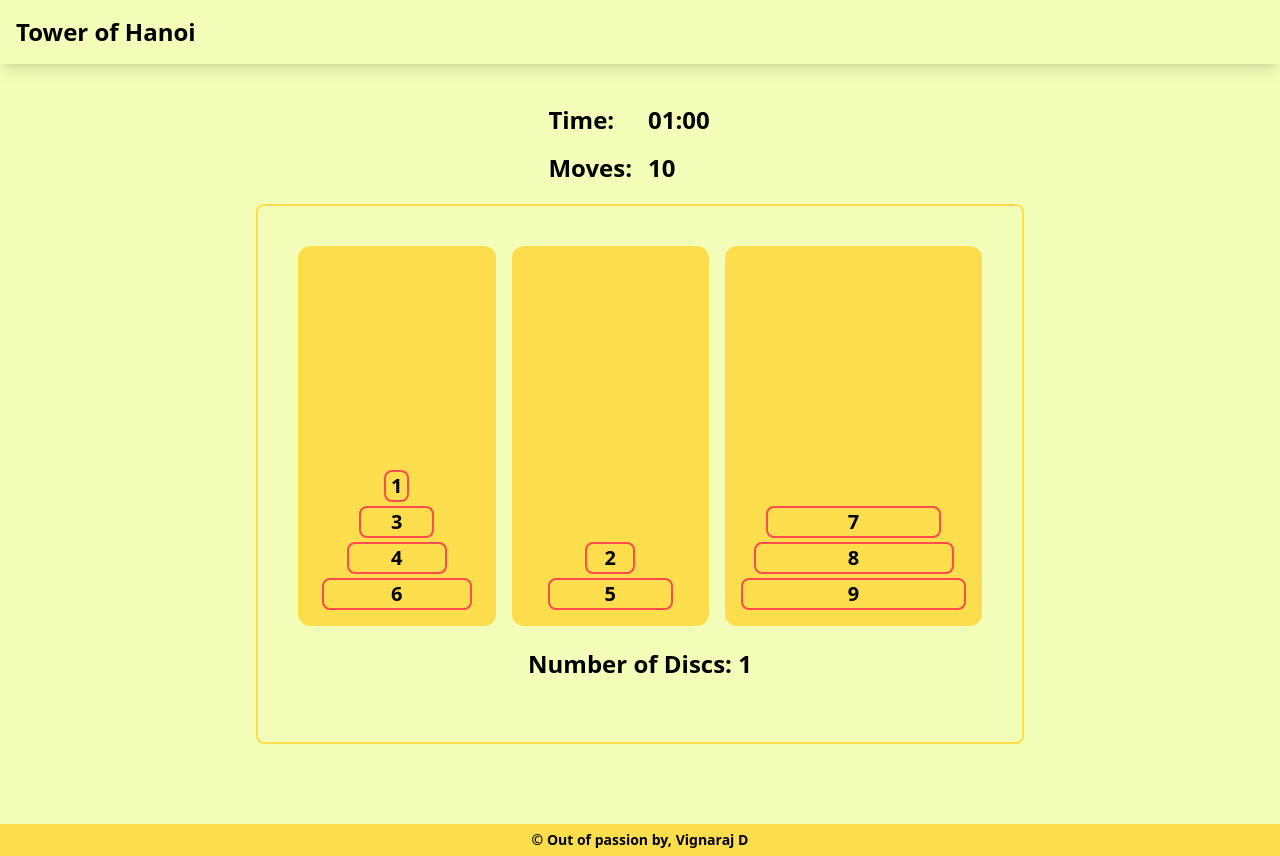
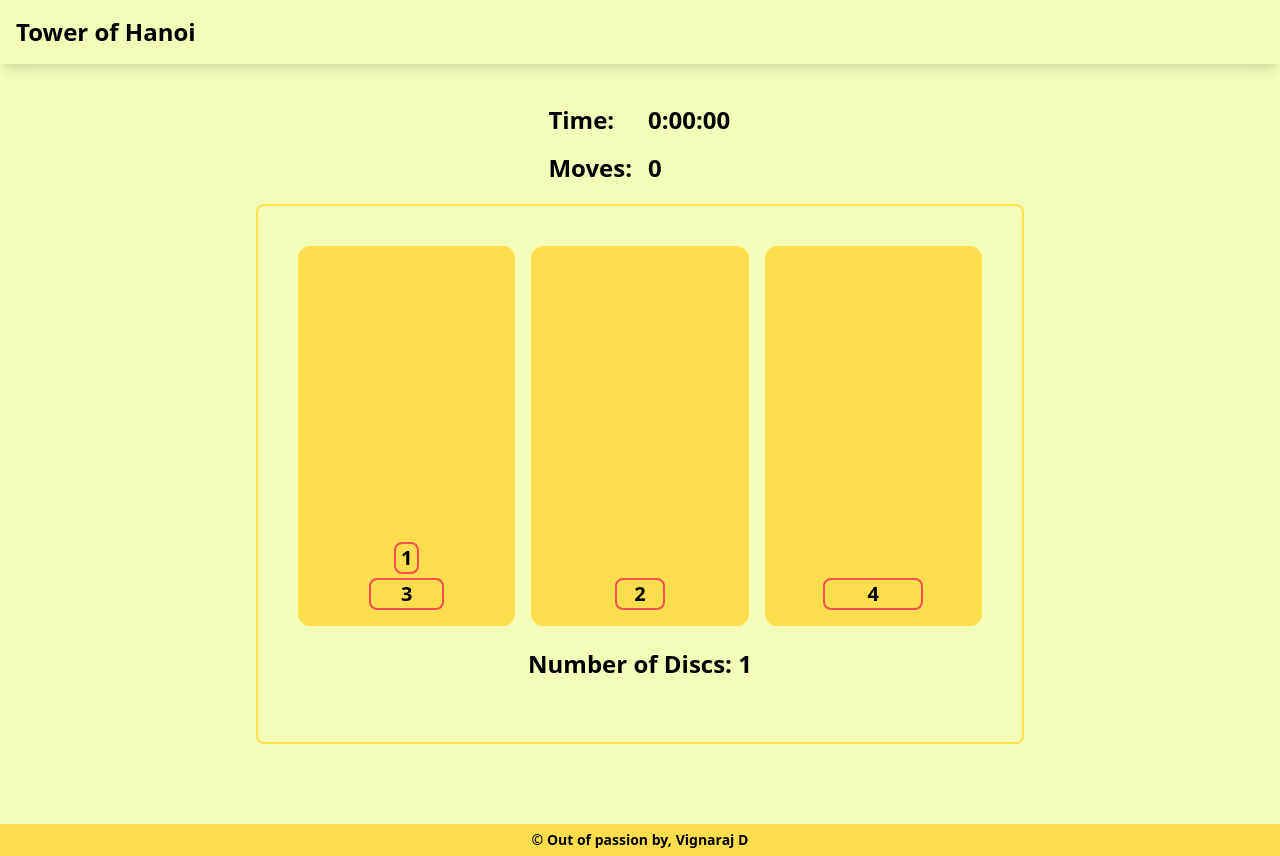
Before and after one commit to Vignaraj-1018/tower-of-hanoi, a Next.js app: page /play/1 in a window 1280 px wide. Built offline with nearby package versions, Linux system fonts and the light colour scheme.

Commit message:
gamplay setup - update

```diff
--- a/src/app/play/[count]/page.tsx
+++ b/src/app/play/[count]/page.tsx
@@ -1,17 +1,46 @@
 "use client"
-import { useState } from "react";
+import { useRouter } from "next/navigation";
+import { useEffect, useRef, useState } from "react";
 import { ToastContainer, toast } from 'react-toastify';
 import 'react-toastify/dist/ReactToastify.css';
 
 export default function count({params: { count }}: {params: { count: number }}) {
 
 
-    const [stack1, setStack1] = useState([1, 3, 4, 6]);
-    const [stack2, setStack2] = useState([2, 5]);
-    const [stack3, setStack3] = useState([7, 8, 9]);
+    const [stack1, setStack1] = useState([1, 3]);
+    const [stack2, setStack2] = useState([2]);
+    const [stack3, setStack3] = useState([4]);
 
     const [draggedItem, setDraggedItem] = useState(Number);
     const [draggedStack, setDraggedStack] = useState(String);
+
+    const [moves, setMoves] = useState(0);
+
+    const [time, setTime] = useState(0);
+    const [isRunning, setIsRunning] = useState(false);
+
+    const [timer,setTimer]:any = useState();
+
+    const [gameOver, setGameOver] = useState(false);
+    const [score, setScore] = useState(0);
+    const [name, setName] = useState(String);
+    const router = useRouter();
+
+    const timerStart = () => {
+        if (isRunning) return;
+        setIsRunning(true);
+        let timeoutId = setInterval(() => {
+        setTime((prevTime) => prevTime + 10); // Increment by 10 milliseconds
+        }, 10);
+        setTimer(timeoutId);
+    };
+
+    const formatTime = (time:any) => {
+        const seconds = ('0' + Math.floor((time / 1000) % 60)).slice(-2);
+        const minutes = ('0' + Math.floor((time / 60000) % 60)).slice(-2);
+        const hours = Math.floor(time / 3600000);
+        return `${hours}:${minutes}:${seconds}`;
+    };
 
     const handleDragStart = (e:any) => {
         let id = e.target.id.split('-');
@@ -28,6 +57,8 @@ export default function count({params: { count }}: {params: { count: number }})
 
         if (checkDragAndDrop(e.target.id)){
             dragAndDrop(e.target.id);
+            setMoves(moves + 1);
+            timerStart();
         }
         else{
             toast.warning('Invalid Move!', {
@@ -88,17 +119,54 @@ export default function count({params: { count }}: {params: { count: number }})
         }
     }
 
+    useEffect(()=>{
+        checkGameOverState();
+    },[stack1,stack2,stack3]);
+
+    const checkGameOverState = () =>{
+        console.log("Checking game over");
+        console.log(stack1);
+        console.log(stack2);
+        console.log(stack3);
+        if ((stack1.length == 0 && stack2.length == 0) || (stack1.length == 0 && stack3.length == 0) || (stack2.length == 0 && stack3.length == 0)){
+            console.log("Game over");
+            clearInterval(timer);
+            setGameOver(true);
+            let score = 5000 - (moves * 5) - (time / 2000);
+            console.log(score, time, time / 2000);
+            setScore(score);
+            toast.success('Success, You Won!', {
+                position: "top-right",
+                autoClose: 2000,
+                hideProgressBar: true,
+                closeOnClick: true,
+                pauseOnHover: true,
+                draggable: false,
+                progress: undefined,
+                theme: "light",
+                });
+        }
+    }
+
     const getWidthForDisc = (item:number) =>{
         return (item * 25) + 'px';
     }
 
     const getDragCondition = (key:number) =>{
-        if (key == 0){
+        if (key == 0 && !gameOver){
             return true;
         }
         else{
             return false;
         }
+    }
+
+    const handleSubmit = () =>{
+        console.log(name);
+    }
+
+    const handleClose = () =>{
+        router.push('/play');
     }
 
 
@@ -109,9 +177,9 @@ export default function count({params: { count }}: {params: { count: number }})
 
                 <div className="grid grid-cols-2 gap-4">
                     <div className="text-2xl font-semibold">Time:</div>
-                    <div className="text-2xl font-semibold">01:00</div>
+                    <div className="text-2xl font-semibold">{formatTime(time)}</div>
                     <div className="text-2xl font-semibold">Moves:</div>
-                    <div className="text-2xl font-semibold">10</div>
+                    <div className="text-2xl font-semibold">{moves}</div>
                 </div>
 
                 <div className="flex flex-col sm:w-4/5 w-full sm:border-2 border-secondary rounded-lg h-full sm:p-10">
@@ -135,6 +203,23 @@ export default function count({params: { count }}: {params: { count: number }})
                     <div className="flex h-1/6 w-full justify-center items-center text-2xl font-semibold">Number of Discs: {count}</div>
                 </div>
             </div>
+
+            {gameOver && <div className="flex items-center justify-center fixed inset-0 z-30 w-full h-full bg-[#00000085]">
+                <div className="flex flex-col h-1/2 w-2/3 bg-primary text-2xl font-semibold rounded-xl p-10">
+                    <div className="flex w-full justify-end cursor-pointer" onClick={handleClose}>X</div>
+                    <div className="flex flex-col items-center gap-10">
+                        <div className="flex flex-col gap-5 items-center">
+                            <p className="flex">Game Over!</p>
+                            <p className="flex gap-2">Your Score: <span className="flex font-bold text-2xl">{score.toFixed(0)}</span></p>
+                        </div>
+                        <div className="flex flex-col items-center gap-10">
+                            <p className="flex">Enter your name to save the score</p>
+                            <input type="text" name="name" id="name" className="flex bg-none border-2 rounded-lg bg-secondary border-secondary p-2 text-center" placeholder="Enter you Name" onChange={(e)=>setName(e.target.value)}/>
+                            <button type="submit" className="flex bg-accent rounded-lg p-2 hover:shadow-2xl text-white" onClick={handleSubmit}>Save</button>
+                        </div>
+                    </div>
+                </div>
+            </div>}
             <ToastContainer />
         </div>
     );
--- a/src/app/play/page.tsx
+++ b/src/app/play/page.tsx
@@ -20,7 +20,7 @@ export default function play() {
 
             <div className="flex flex-row gap-10">
                 <p className="flex text-2xl font-semibold">Select the Number of Discs:</p>
-                <input type="number" name="number" id="number" min={3} max={10} className="border-secondary border-2 rounded-lg bg-transparent p-1" onChange={(e)=>setNumber(parseInt(e.target.value))}/>
+                <input type="number" name="number" id="number" min={3} max={10} className="border-secondary border-2 rounded-lg bg-secondary p-1" placeholder="discs" onChange={(e)=>setNumber(parseInt(e.target.value))}/>
             </div>
 
             <div className="flex bg-accent hover:shadow-xl text-3xl font-semibold p-2 rounded-lg cursor-pointer" onClick={handleStart}>Start</div>
```
